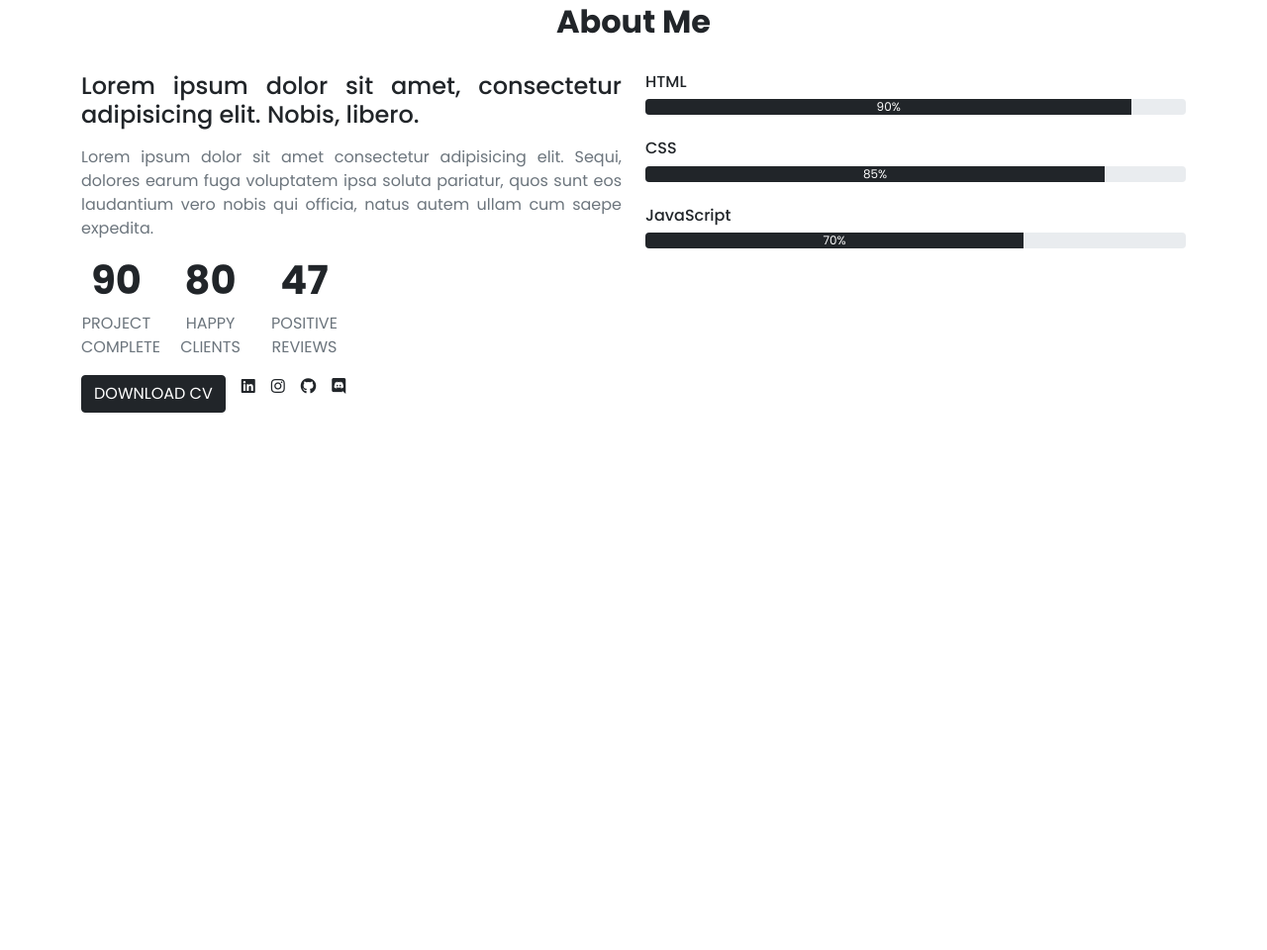
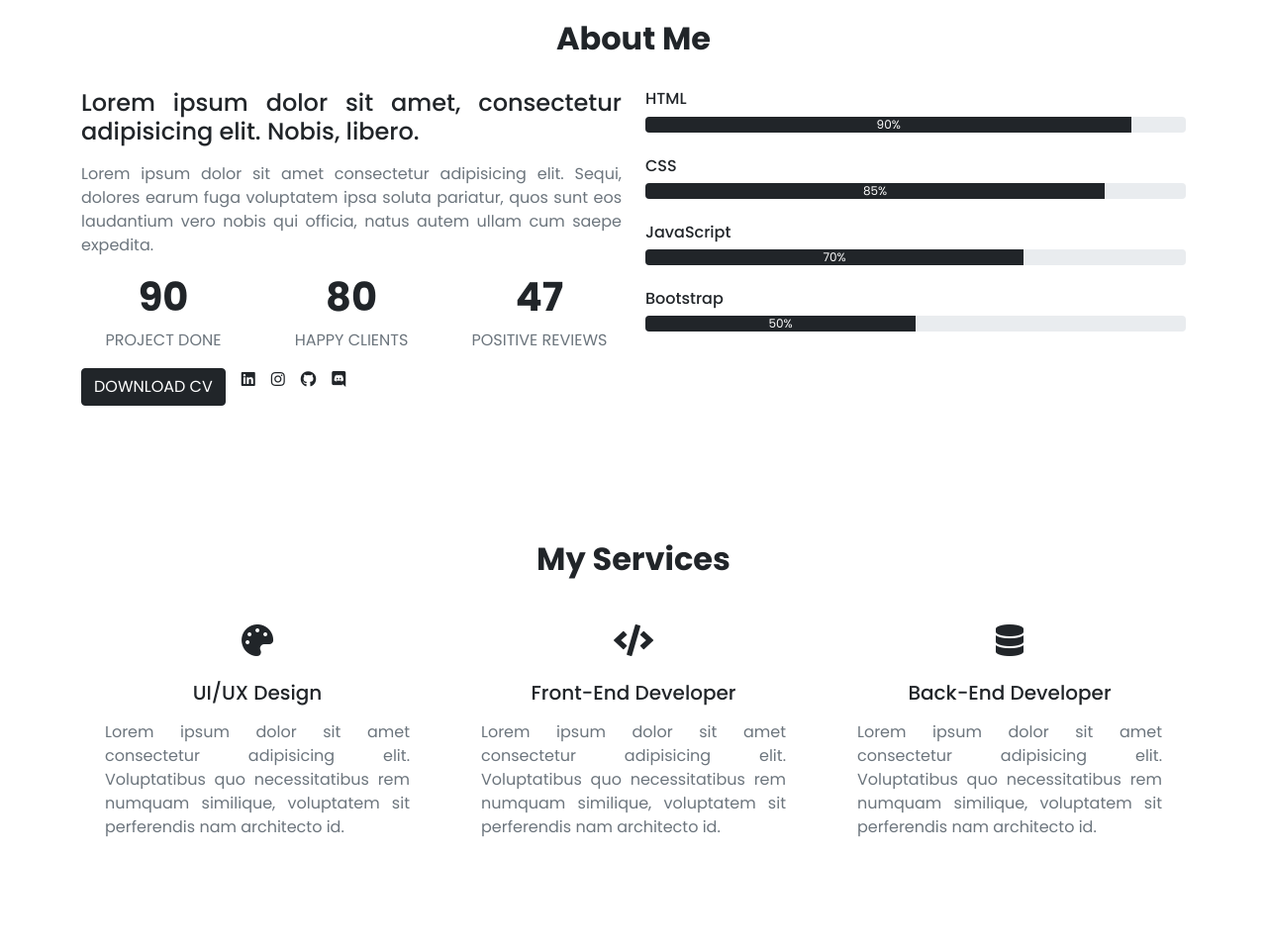
Before and after one commit to yahya-d3v/hib-alhazen-academy, a plain HTML site: page index.html in a window 1280 px wide. Shown: the part 502-1462 px from the top of the page at 99% size. Before the commit the page ends 1007 px from the top, so only its background shows below. Drawn offline with Linux system fonts and the light colour scheme; a web font is replaced by a local one.

Commit message:
services part done

```diff
--- a/index.html
+++ b/index.html
@@ -29,7 +29,7 @@
         <ul class="dropdown-menu dropdown-menu-end">
           <li><a class="dropdown-item" href="#home">Home</a></li>
           <li><a class="dropdown-item" href="#about">About</a</li>
-          <li><a class="dropdown-item"href="#services">Services</a></li>
+          <li><a class="dropdown-item" href="#services">Services</a></li>
           <li><a class="dropdown-item" href="#portofolio">Portofolio</a></li>
           <li><a class="dropdown-item" href="#testimoni">Testimoni</a></li>
         </ul>
@@ -45,7 +45,7 @@
           <!-- Home Image -->
           <div class="col-md-6">
             <div class="home-image text-center">
-              <img class="rounded-circle mw-100" style="width: 200px;" src="img/profil.JPG" alt="" srcset="">
+              <img class="rounded-circle mw-100" style="width: 300px;" src="img/profil.JPG" alt="" srcset="">
             </div>
           </div>
           <!-- Bio -->
@@ -79,21 +79,21 @@
             <p class="text-muted" style="text-align: justify;">Lorem ipsum dolor sit amet consectetur adipisicing elit. Sequi, dolores earum fuga voluptatem ipsa soluta pariatur, quos sunt eos laudantium vero nobis qui officia, natus autem ullam cum saepe expedita.</p>
           </div>
         <div class="row text-center text-uppercase my-3">
-        <div class="col-sm-2">
+        <div class="col-sm-4">
           <div class="fact-item">
             <h4 class="fs-1 fw-bold">90</h4>
-            <p class="text-muted">Project Complete</p>
+            <p class="text-muted">Project Done</p>
           </div>
         </div>
 
-        <div class="col-sm-2">
+        <div class="col-sm-4">
           <div class="fact-item">
             <h4 class="fs-1 fw-bold">80</h4>
             <p class="text-muted">Happy Clients</p>
           </div>
         </div>
 
-        <div class="col-sm-2">
+        <div class="col-sm-4">
           <div class="fact-item">
             <h4 class="fs-1 fw-bold">47</h4>
             <p class="text-muted">Positive Reviews</p>
@@ -130,9 +130,58 @@
           <div class="progress-bar bg-dark" style="width: 70%">70%</div>
         </div>
       </div>
+      <div class="skill-item mb-4">
+        <h3 class="fs-6">Bootstrap</h3>
+        <div class="progress" role="progressbar" aria-label="Warning example" aria-valuenow="75" aria-valuemin="0" aria-valuemax="100">
+          <div class="progress-bar bg-dark" style="width: 50%">50%</div>
+        </div>
+      </div>
     </div>
   </section>
 
   <!-- My Services -->
+  <section class="services py-5" id="services">
+    <div class="container-lg">
+      <div class="row justify-content-center">
+        <div class="col-lg-8">
+          <div class="services-title text-center">
+            <h2 class="fw-bold">My Services</h2>
+          </div>
+        </div>
+      </div>
+      <div class="row justify-content-center">
+        <div class="col-md-6 col-lg-4 mb-4 text-center">
+          <div class="service-item shadow-sm-4 p-4 rounded bg-white">
+            <div class="icon my-2 fs-2">
+              <i class="fas fa-palette"></i>
+            </div>
+            <h3 class="fs-5 py-2">UI/UX Design</h3>
+            <p class="text-muted" style="text-align: justify;">Lorem ipsum dolor sit amet consectetur adipisicing elit. Voluptatibus quo necessitatibus rem numquam similique, voluptatem sit perferendis nam architecto id.</p>
+          </div>
+        </div>
+        <div class="col-md-6 col-lg-4 mb-4 text-center">
+          <div class="service-item shadow-sm-4 p-4 rounded bg-white">
+            <div class="icon my-2 fs-2">
+              <i class="fas fa-code"></i>
+            </div>
+            <h3 class="fs-5 py-2">Front-End Developer</h3>
+            <p class="text-muted" style="text-align: justify;">Lorem ipsum dolor sit amet consectetur adipisicing elit. Voluptatibus quo necessitatibus rem numquam similique, voluptatem sit perferendis nam architecto id.</p>
+          </div>
+        </div>
+        <div class="col-md-6 col-lg-4 mb-4 text-center">
+          <div class="service-item shadow-sm-4 p-4 rounded bg-white">
+            <div class="icon my-2 fs-2">
+              <i class="fas fa-database"></i>
+            </div>
+            <h3 class="fs-5 py-2">Back-End Developer</h3>
+            <p class="text-muted" style="text-align: justify;">Lorem ipsum dolor sit amet consectetur adipisicing elit. Voluptatibus quo necessitatibus rem numquam similique, voluptatem sit perferendis nam architecto id.</p>
+          </div>
+        </div>
+      </div>
+    </div>
+    <div class="row justify-content-center">
+
+    </div>
+  </section>
 </body>
 </html>
```
